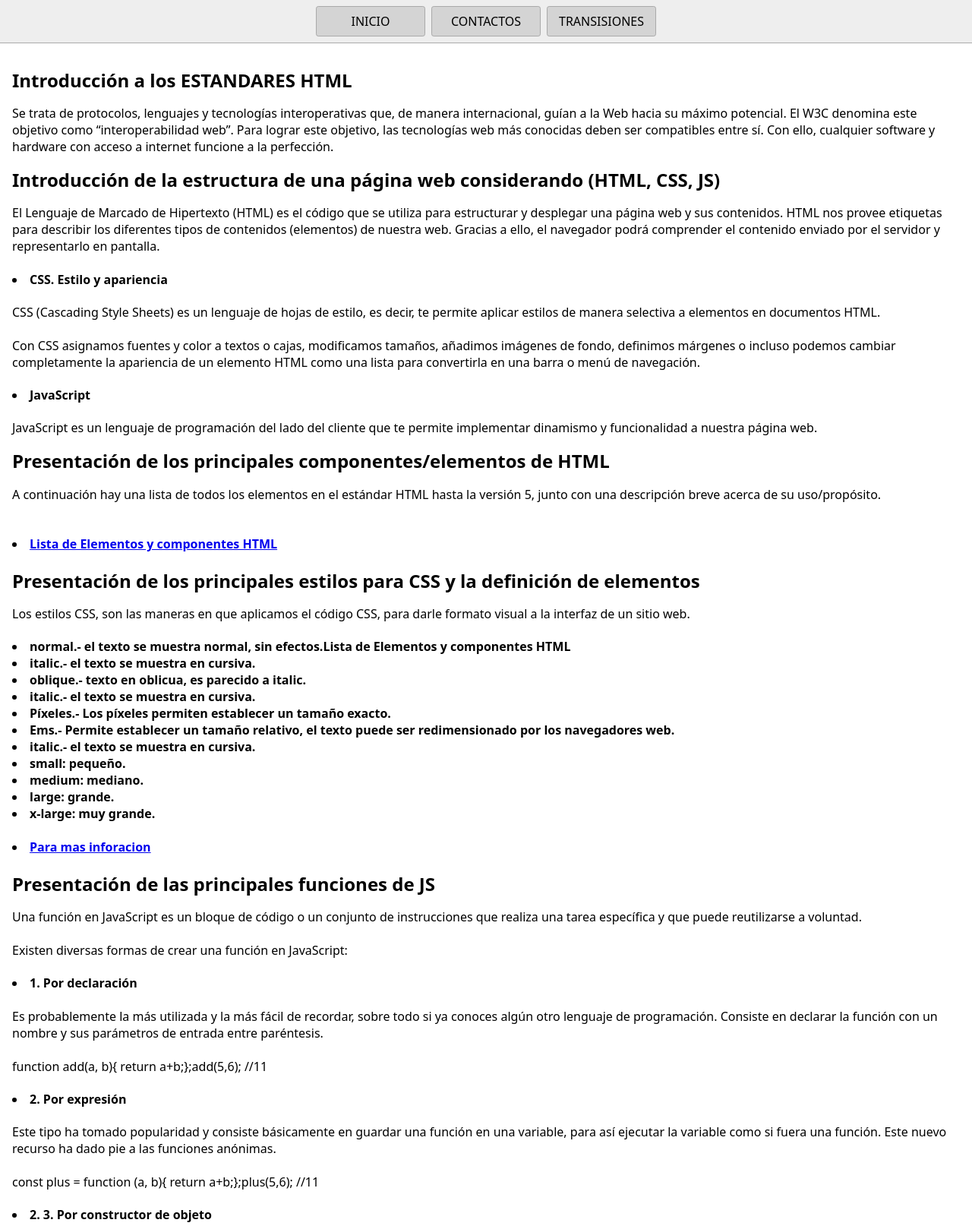
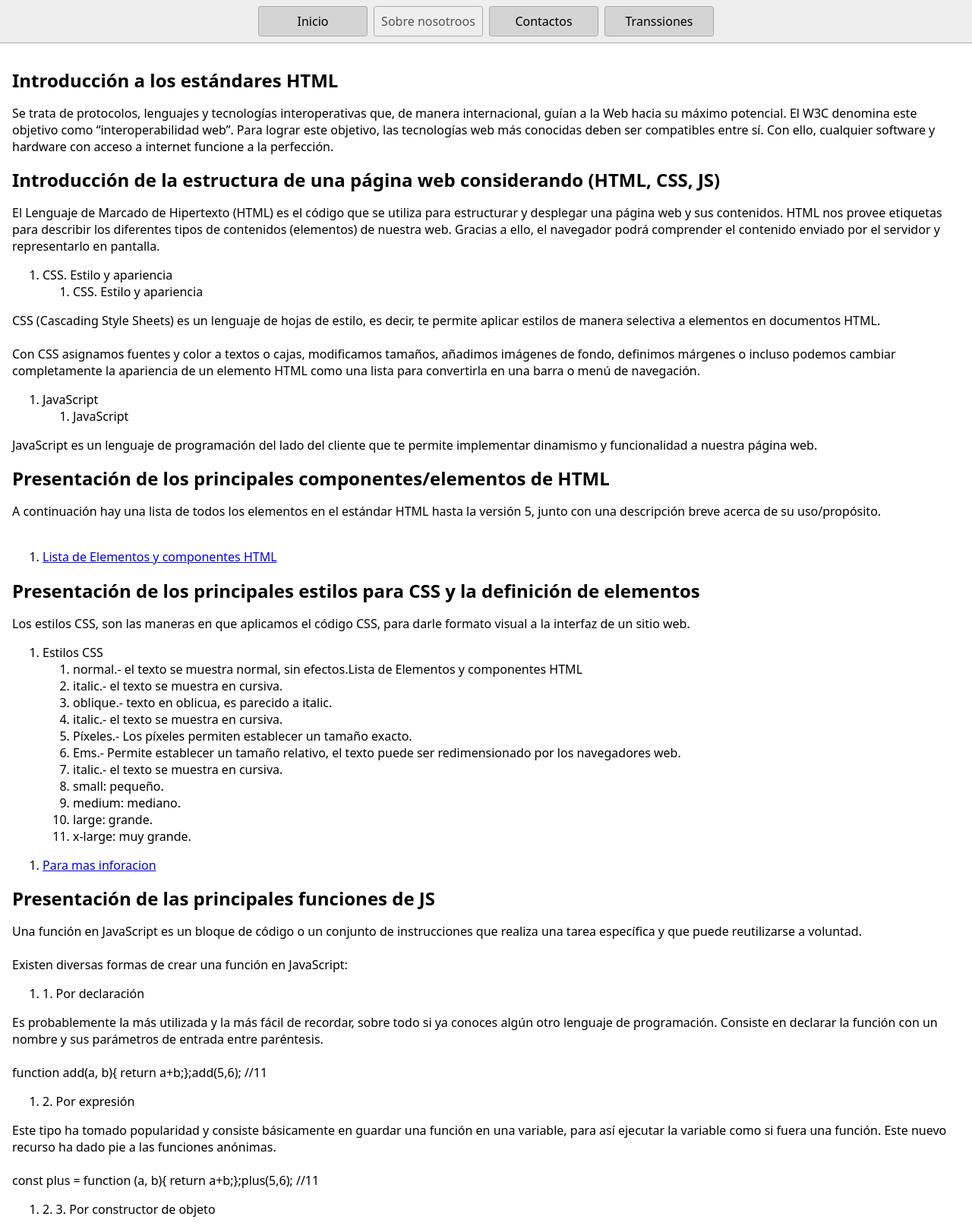
Before and after one commit to Michelle97-bit/MorochoMichelle_EstandaresHTML, a plain HTML site: page index.html in a window 1280 px wide. Shown: the top 1614 px of the page at 76% size. Drawn offline with Linux system fonts and the light colour scheme.

Commit message:
2 files modified

```diff
--- a/index.html
+++ b/index.html
@@ -1,7 +1,7 @@
 <!DOCTYPE html>
 <html lang="en">
   <head>
-    <title>Desarrollo web basado en estándares</title>
+    <title>Desarrollo web basdo en estándares</title>
     <meta charset="UTF-8" />
     <meta name="viewport" content="width=device-width" />
     <!--
@@ -16,159 +16,215 @@
   </head>
   <body>
     <nav>
-      <a href="/" aria-current="page">INICIO</a>
-      <a href="/contacto.html" aria-current="page">CONTACTOS</a>
-      <a href="/trans.html" aria-current="page">TRANSISIONES</a>
+      <a href="/" aria-current="page">Inicio</a>
+      <a href="/sobreNosotros.html">Sobre nosotroos</a>
+      <a href="/contacto.html" aria-current="page">Contactos</a>
+      <a href="/trans.html" aria-current="page">Transsiones</a>
     </nav>
     <main>
-
       <div class="myDiv">
-
-        <h1>Introducción a los ESTANDARES HTML
-        </h1>
+        <h1>Introducción a los estándares HTML</h1>
         <p>
-          Se  trata de protocolos, lenguajes y tecnologías interoperativas que, de manera internacional, guían a la Web hacia su máximo potencial.
-
-          El W3C denomina este objetivo como “interoperabilidad web”. Para lograr este objetivo, las tecnologías web más conocidas deben ser compatibles entre sí. Con ello, cualquier software y hardware con acceso a internet funcione a la perfección.
-        </p>
-
-       </div>
-
-
-       <div class="myDiv">
-
-        <h1>Introducción de la estructura de una página web considerando (HTML, CSS, JS)
-        </h1>
-        <p>
-          El Lenguaje de Marcado de Hipertexto (HTML) es el código que se utiliza para estructurar y desplegar una página web y sus contenidos. HTML nos provee etiquetas para describir los diferentes tipos de contenidos (elementos) de nuestra web. Gracias a ello, el navegador podrá comprender el contenido enviado por el servidor y representarlo en pantalla.  <br />
-
-          <h4>
-          <li> CSS. Estilo y apariencia </li>
-          </h4>
-
-          CSS (Cascading Style Sheets) es un lenguaje de hojas de estilo, es decir, te permite aplicar estilos de manera selectiva a elementos en documentos HTML. <br /> <br />
-
-          Con CSS asignamos fuentes y color a textos o cajas, modificamos tamaños, añadimos imágenes de fondo, definimos márgenes o incluso podemos cambiar completamente la apariencia de un elemento HTML como una lista para convertirla en una barra o menú de navegación.
-
-            <h4>
-            <li> JavaScript </li>
-            </h4>
-
-            JavaScript es un lenguaje de programación del lado del cliente que te permite implementar dinamismo y funcionalidad a nuestra página web.
-
+          Se trata de protocolos, lenguajes y tecnologías interoperativas que,
+          de manera internacional, guían a la Web hacia su máximo potencial. El
+          W3C denomina este objetivo como “interoperabilidad web”. Para lograr
+          este objetivo, las tecnologías web más conocidas deben ser compatibles
+          entre sí. Con ello, cualquier software y hardware con acceso a
+          internet funcione a la perfección.
         </p>
       </div>
 
-
       <div class="myDiv">
-
-        <h1>Presentación de los principales componentes/elementos de HTML
+        <h1>
+          Introducción de la estructura de una página web considerando (HTML,
+          CSS, JS)
         </h1>
         <p>
-          A continuación hay una lista de todos los elementos en el estándar HTML hasta la versión 5, junto con una descripción breve acerca de su uso/propósito. <br /> <br />
+          El Lenguaje de Marcado de Hipertexto (HTML) es el código que se
+          utiliza para estructurar y desplegar una página web y sus contenidos.
+          HTML nos provee etiquetas para describir los diferentes tipos de
+          contenidos (elementos) de nuestra web. Gracias a ello, el navegador
+          podrá comprender el contenido enviado por el servidor y representarlo
+          en pantalla. <br />
+        </p>
 
-          <h4>
+        <ol class="era">
           <li>
-                <A HREF="https://www.htmlquick.com/es/reference/tags.html"> Lista de Elementos y componentes HTML </A>
+            CSS. Estilo y apariencia
+            <ol class="period">
+              <li>CSS. Estilo y apariencia</li>
+            </ol>
           </li>
-          </h4>
+        </ol>
+
+        <p>
+          CSS (Cascading Style Sheets) es un lenguaje de hojas de estilo, es
+          decir, te permite aplicar estilos de manera selectiva a elementos en
+          documentos HTML. <br />
+          <br />
+
+          Con CSS asignamos fuentes y color a textos o cajas, modificamos
+          tamaños, añadimos imágenes de fondo, definimos márgenes o incluso
+          podemos cambiar completamente la apariencia de un elemento HTML como
+          una lista para convertirla en una barra o menú de navegación.
+        </p>
+
+        <ol class="era">
+          <li>
+            JavaScript
+            <ol class="period">
+              <li>JavaScript</li>
+            </ol>
+          </li>
+        </ol>
+
+        <p>
+          JavaScript es un lenguaje de programación del lado del cliente que te
+          permite implementar dinamismo y funcionalidad a nuestra página web.
         </p>
       </div>
 
+      <div class="myDiv">
+        <h1>Presentación de los principales componentes/elementos de HTML</h1>
+        <p>
+          A continuación hay una lista de todos los elementos en el estándar
+          HTML hasta la versión 5, junto con una descripción breve acerca de su
+          uso/propósito. <br />
+          <br />
+        </p>
+
+        <ol class="era">
+          <li>
+            <a href="https://www.htmlquick.com/es/reference/tags.html">
+              Lista de Elementos y componentes HTML
+            </a>
+          </li>
+        </ol>
+      </div>
 
       <div class="myDiv">
-
-        <h1>Presentación de los principales estilos para CSS y la definición de elementos
+        <h1>
+          Presentación de los principales estilos para CSS y la definición de
+          elementos
         </h1>
 
         <p>
-          Los estilos CSS, son las maneras en que aplicamos el código CSS, para darle formato visual a la interfaz de un sitio web.  <br />
-
-          <h4>
-            <li>normal.- el texto se muestra normal, sin efectos.Lista de Elementos y componentes HTML
-            </li>
-            <li>italic.- el texto se muestra en cursiva. </li>
-            <li>oblique.- texto en oblicua, es parecido a italic. </li>
-            <li>italic.- el texto se muestra en cursiva. </li>
-            <li>Píxeles.- Los píxeles permiten establecer un tamaño exacto. </li>
-            <li>Ems.- Permite establecer un tamaño relativo, el texto puede ser redimensionado por los navegadores web. </li>
-            <li>italic.- el texto se muestra en cursiva. </li>
-            <li>small: pequeño.</li>
-            <li>medium: mediano. </li>
-            <li>large: grande. </li>
-            <li>x-large: muy grande. </li>
-          </h4>
-
-          <h4>
-            <li>
-              <A HREF="https://desarrolladoresweb.org/css/estilos-css-para-textos/"> Para mas inforacion </A>
-            </li>
-          </h4>
-
+          Los estilos CSS, son las maneras en que aplicamos el código CSS, para
+          darle formato visual a la interfaz de un sitio web. <br />
         </p>
 
+        <ol class="era">
+          <li>
+            Estilos CSS
+            <ol class="period">
+              <li>
+                normal.- el texto se muestra normal, sin efectos.Lista de
+                Elementos y componentes HTML
+              </li>
+              <li>italic.- el texto se muestra en cursiva.</li>
+              <li>oblique.- texto en oblicua, es parecido a italic.</li>
+              <li>italic.- el texto se muestra en cursiva.</li>
+              <li>
+                Píxeles.- Los píxeles permiten establecer un tamaño exacto.
+              </li>
+              <li>
+                Ems.- Permite establecer un tamaño relativo, el texto puede ser
+                redimensionado por los navegadores web.
+              </li>
+              <li>italic.- el texto se muestra en cursiva.</li>
+              <li>small: pequeño.</li>
+              <li>medium: mediano.</li>
+              <li>large: grande.</li>
+              <li>x-large: muy grande.</li>
+            </ol>
+          </li>
+        </ol>
+
+        <ol>
+          <li>
+            <a
+              href="https://desarrolladoresweb.org/css/estilos-css-para-textos/"
+            >
+              Para mas inforacion
+            </a>
+          </li>
+        </ol>
       </div>
 
       <div class="myDiv">
-
         <h1>Presentación de las principales funciones de JS</h1>
 
         <p>
-          Una función en JavaScript es un bloque de código o un conjunto de instrucciones que realiza una tarea específica y que puede reutilizarse a voluntad.
+          Una función en JavaScript es un bloque de código o un conjunto de
+          instrucciones que realiza una tarea específica y que puede
+          reutilizarse a voluntad.
           <br />
           <br />
           Existen diversas formas de crear una función en JavaScript:
         </p>
 
-          <h4>
-          <li> 1. Por declaración </li>
-          </h4>
+        <ol>
+          <li>1. Por declaración</li>
+        </ol>
 
         <p>
-          Es probablemente la más utilizada y la más fácil de recordar, sobre todo si ya conoces algún otro lenguaje de programación. Consiste en declarar la función con un nombre y sus parámetros de entrada entre paréntesis. <br/> <br/>
+          Es probablemente la más utilizada y la más fácil de recordar, sobre
+          todo si ya conoces algún otro lenguaje de programación. Consiste en
+          declarar la función con un nombre y sus parámetros de entrada entre
+          paréntesis. <br />
+          <br />
 
           function add(a, b){ return a+b;};add(5,6); //11
         </p>
 
-          <h4>
-          <li> 2. Por expresión </li>
-          </h4>
+        <ol>
+          <li>2. Por expresión</li>
+        </ol>
 
         <p>
-          Este tipo ha tomado popularidad y consiste básicamente en guardar una función en una variable, para así ejecutar la variable como si fuera una función. Este nuevo recurso ha dado pie a las funciones anónimas.
-          <br/> <br/>
+          Este tipo ha tomado popularidad y consiste básicamente en guardar una
+          función en una variable, para así ejecutar la variable como si fuera
+          una función. Este nuevo recurso ha dado pie a las funciones anónimas.
+          <br />
+          <br />
           const plus = function (a, b){ return a+b;};plus(5,6); //11
         </p>
 
-          <h4>
-          <li> 2. 3. Por constructor de objeto </li>
-          </h4>
+        <ol>
+          <li>2. 3. Por constructor de objeto</li>
+        </ol>
 
         <p>
-          La variante de constructor de objeto es la menos recomendada y casi no se utiliza. Únicamente nos ayuda a recordar que las funciones también son tipos de objetos en JavaScript.
-          <br/> <br/>
-          const greetings = new Function("return 'Hola';");greetings (); // 'Hola'
-
+          La variante de constructor de objeto es la menos recomendada y casi no
+          se utiliza. Únicamente nos ayuda a recordar que las funciones también
+          son tipos de objetos en JavaScript.
+          <br />
+          <br />
+          const greetings = new Function("return 'Hola';");greetings (); //
+          'Hola'
         </p>
-
-
       </div>
 
       <div class="myDiv">
-
         <h1>Presentación de validadores de estándares HTML</h1>
 
-        <p>Puedes utilizar el validador de HTML5 para garantizar que tus páginas web se adhieren a los estándares y recomendaciones web más recientes, así como para evitar errores y dificultades frecuentes que podrían afectar al SEO, la experiencia de usuario y el rendimiento de tu sitio web.</p>
-        <br>
+        <p>
+          Puedes utilizar el validador de HTML5 para garantizar que tus páginas
+          web se adhieren a los estándares y recomendaciones web más recientes,
+          así como para evitar errores y dificultades frecuentes que podrían
+          afectar al SEO, la experiencia de usuario y el rendimiento de tu sitio
+          web.
+        </p>
+        <br />
 
-        <h4>
+        <ol>
           <li>
-          <A HREF="https://jigsaw.w3.org/css-validator/#validate_by_uri"> VALIDADOR DE HTML </A>
+            <a href="https://jigsaw.w3.org/css-validator/#validate_by_uri">
+              VALIDADOR DE HTML
+            </a>
           </li>
-        </h4>
-
+        </ol>
       </div>
-
     </main>
   </body>
 </html>
```
Also changed, not shown: trans.html (+20 -3 lines). Lines whose indentation alone changed are shown as unchanged.
